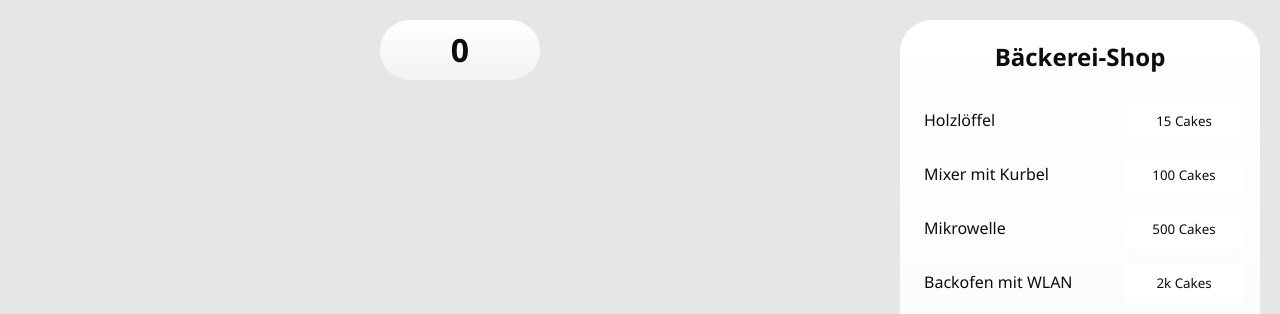
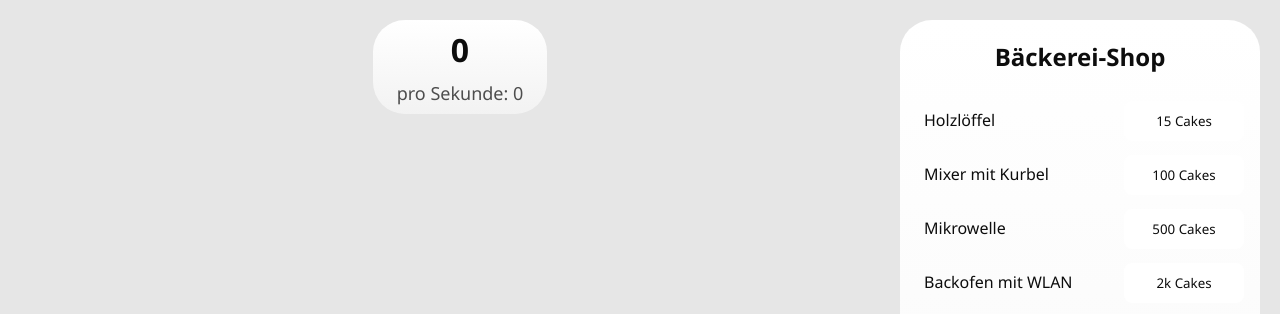
Before and after one commit to erpicoding/Cake-clicker, a plain HTML site: page index.html in a window 1280 px wide. Shown: the top 314 px of the page. Drawn offline with Linux system fonts and the light colour scheme.

Commit message:
show cakes per secound

```diff
--- a/index.html
+++ b/index.html
@@ -14,7 +14,10 @@
   </head>
   <body>
     <main>
-      <h1 id="counter"></h1>
+      <div class="counter">
+        <h1 id="counter"></h1>
+        <p id="cakesPerSecoundCounter"></p>
+      </div>
       <img
         id="cake"
         height="120px"
--- a/script.js
+++ b/script.js
@@ -17,7 +17,13 @@ if (localStorage.getItem("setupCompleted") == (false || null)) {
 
 const cake = document.getElementById("cake");
 const counter = document.getElementById("counter");
+const cakesPerSecoundCounter = document.getElementById(
+  "cakesPerSecoundCounter"
+);
 counter.innerHTML = numberStringGeneration(localStorage.getItem("cakes"));
+cakesPerSecoundCounter.innerHTML =
+  "pro Sekunde: " +
+  numberStringGeneration(localStorage.getItem("cakesPerSecound"));
 
 let prices = localStorage.getItem("prices").split(",");
 const itemCakesPerSecound = [
@@ -76,6 +82,8 @@ function buyItem(itemIndex) {
     localStorage.setItem("cakesPerSecound", cakesPerSecoundTotal);
     localStorage.setItem("cakes", cakes);
     counter.innerHTML = numberStringGeneration(cakes);
+    cakesPerSecoundCounter.innerHTML =
+      "pro Sekunde: " + numberStringGeneration(cakesPerSecoundTotal);
   }
   loadPrices();
 }
--- a/style.scss
+++ b/style.scss
@@ -83,7 +83,7 @@ main {
   flex-direction: column;
   align-items: center;
 
-  #counter {
+  .counter {
     text-align: center;
 
     position: fixed;
@@ -91,14 +91,22 @@ main {
 
     margin: 20px;
     min-width: 120px;
-    height: 20px;
-    line-height: 20px;
-    font-size: 32px;
 
     border-radius: 2rem;
     border: none;
     box-shadow: var(--shadow-inset);
     background: var(--gradient);
+
+    h1 {
+      line-height: 20px;
+      font-size: 32px;
+    }
+    p {
+      line-height: 10px;
+      font-size: 18px;
+      padding: 0px 16px 8px 16px;
+      padding-bottom: 8px;
+    }
   }
   #cake {
     position: fixed;
@@ -172,7 +180,7 @@ main {
 
       position: relative;
 
-      #counter,
+      .counter,
       #cake {
         position: absolute;
       }
```
Also changed, not shown: style.css, 1 other file.
